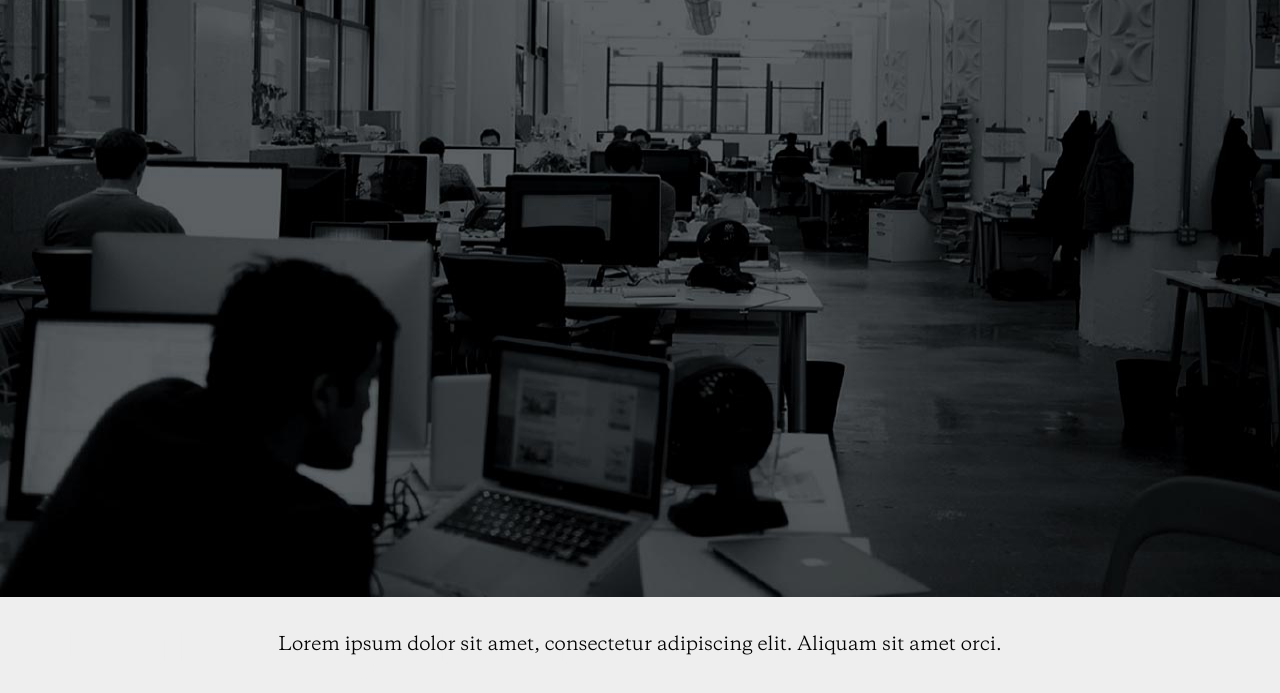
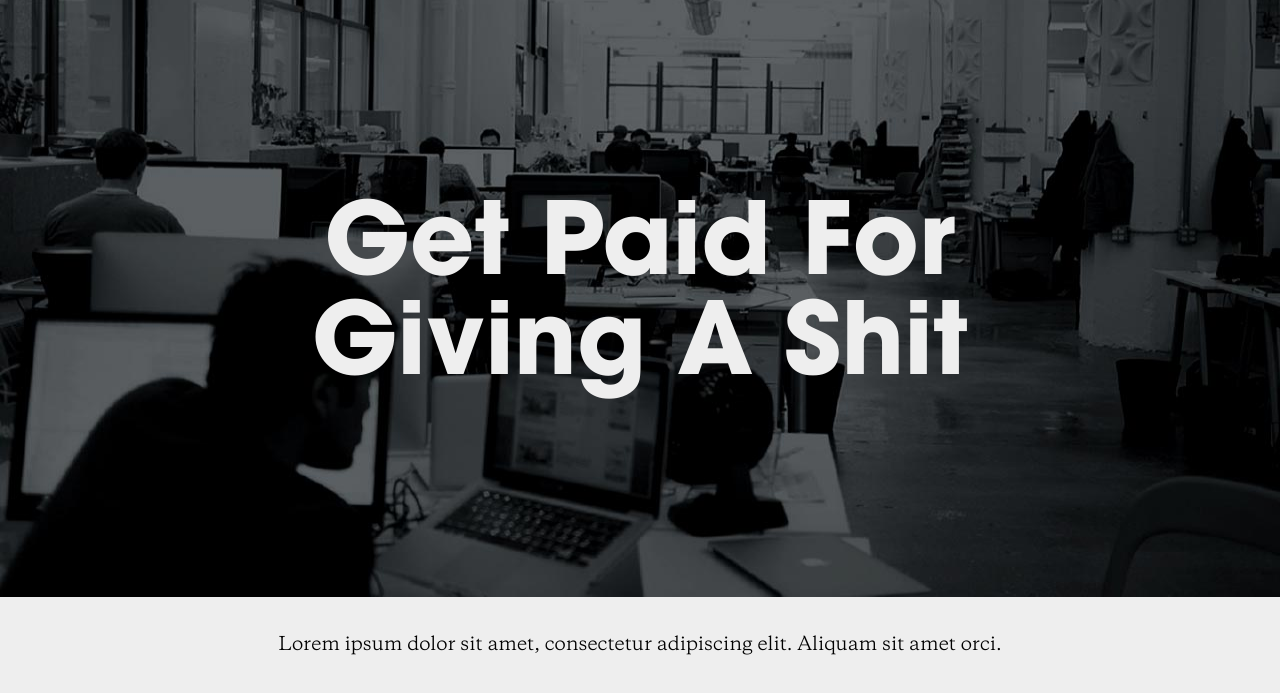
Before and after one commit to kiga01/test-huge-repository, a website: page app/index.html in a window 1280 px wide. Shown: the part 75-768 px from the top of the page. Drawn offline with nearby package versions, Linux system fonts and the light colour scheme; files that its build step writes are made by us from their sources.

Commit message:
flying text

```diff
--- a/app/app.scss
+++ b/app/app.scss
@@ -5,10 +5,9 @@ $main-color: #ec008c;
 $secondary-color: #eeeeee;
 $third-color: Translucent Black rgba(0, 0, 0, .5);
 
-$primary-navigation: HUGEAvantGardeBold;
+$avant-font-family: HUGEAvantGardeBold;
 $secondary-navigation: 16/48 Galaxie;
-$headline-desktop: 120/132 HUGEAvantGardeBold;
-$body-copy-desktop: Galaxie;
+$galaxy-font-family: Galaxie;
 $headline-mobile: 44/48 HUGEAvantGardeBold;
 $body-copy-mobile: 14/24 Galaxie;
 $copyright-mobile: 12/16 Helvetica Neue Regular;
@@ -68,7 +67,7 @@ header {
       align-items: stretch;
       color: $secondary-color;
       display: flex;
-      font-family: $primary-navigation;
+      font-family: $avant-font-family;
       font-size: 21px;
       margin: 0;
       text-transform: capitalize;
@@ -87,25 +86,33 @@ header {
 
 .content-image {
   height: $content-height-desktop;
+  position: relative;
   width: 100%;
 
   img {
     background-size: cover;
     height: $content-height-desktop;
+    position: absolute;
     width: 100%;
   }
 
   .flying-text {
     color: $secondary-color;
-    font-size: 70px;
+    font-family: $avant-font-family;
+    font-size: 100px;
     height: $content-height-desktop;
+    padding-top: 200px;
+    position: absolute;
+    text-align: center;
+    text-transform: capitalize;
     width: 100%;
+    z-index: 100;
   }
 }
 
 footer {
   color: $third-color;
-  font-family: $body-copy-desktop;
+  font-family: $galaxy-font-family;
   font-size: 18px;
   height: $footer-height-desktop;
 
--- a/app/index.html
+++ b/app/index.html
@@ -25,7 +25,10 @@
     </header>
     <div class="content-image">
         <img src="images/background-image.jpg" alt="">
-        <div class="flying-text">get paid for giving a shit</div>
+        <div class="flying-text">
+            get paid for<br>
+            giving a shit
+        </div>
     </div>
     <footer>
         <p>Lorem ipsum dolor sit amet, consectetur adipiscing elit. Aliquam sit amet orci.</p>
```
Also changed, not shown: public/index.html (+4 -1 lines), .scss-lint.yml.
